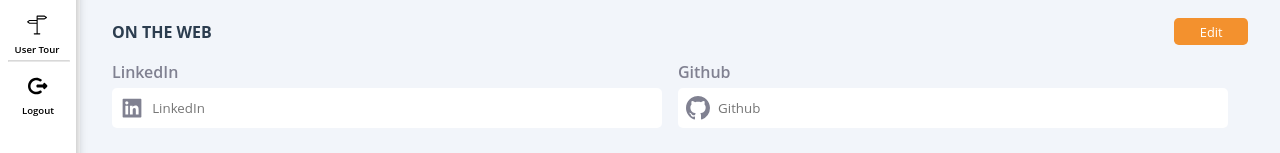
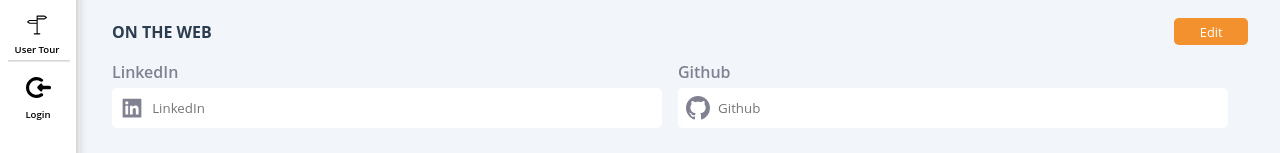
Before and after one commit to CodexX777/cipherschool-profile-page, a React (Create React App) app: page / in a window 1280 px wide. Shown: the part 644-797 px from the top of the page. Built offline with nearby package versions, Linux system fonts and the light colour scheme.

Commit message:
added both authentication components into sidebar component

```diff
--- a/src/components/Sidebar.js
+++ b/src/components/Sidebar.js
@@ -1,4 +1,4 @@
-import React, { useContext } from "react";
+import React, { useContext, useState } from "react";
 import { motion } from "framer-motion";
 import "./Sidebar.css";
 import { FaHome, FaCompass } from "react-icons/fa";
@@ -9,8 +9,12 @@ import { ImBooks } from "react-icons/im";
 import { RiUserFollowFill } from "react-icons/ri";
 import { BsDiscord } from "react-icons/bs";
 import Backdrop from "./Backdrop";
-import { sideBarContext } from "../context/sideBarContext";
+// import { sideBarContext } from "../context/sideBarContext";
+import { AuthContext } from "../context/AuthContext";
+import SignUpForm from "./UIElements/SignUpForm";
+import LoginForm from "./UIElements/LoginForm";
 
+import axios from "axios";
 
 const routes = [
   {
@@ -95,8 +99,9 @@ const routes = [
 ];
 
 const Sidebar = () => {
-
-    const sideBarGlobal=useContext(sideBarContext);
+  const [showAuthModal, setShowAuthModal] = useState(false);
+  const [authState, setAuthState] = useState(true); //login = false
+  const auth = useContext(AuthContext);
 
   const custStyle = {
     flexDirection: "column",
@@ -111,15 +116,105 @@ const Sidebar = () => {
     fontWeight: "600",
   };
 
+  const authSubmitHandler = async (event, { resetForm }) => {
+    // console.log(event);
+    try {
+      let user;
+      if (authState) {
+        //signup
+        axios
+          .post(`${process.env.REACT_APP_BACKEND_URL}/api/user/signup`, event, {
+            headers: {
+              "Content-Type": "application/json",
+            },
+          })
+          .then((response) => {
+            user=response.data;
+            console.log(user);
+            auth.login(
+              user.uid,
+              user.token,
+              user.FirstName,
+              user.LastName,
+              user.Email,
+              user.Links,
+              user.Interests,
+              user.ProfessionalInfo,
+              user.ExpirationDate,
+              user.ProfilePic,
+              user.AboutMe,
+              user.PhoneNo
+            );
+          })
+          .catch((error) => {
+            console.log(error);
+          });
+
+      } else {
+        //login
+        axios
+          .post(`${process.env.REACT_APP_BACKEND_URL}/api/user/login`, event, {
+            headers: {
+              "Content-Type": "application/json",
+            },
+          })
+          .then((response) => {
+            user=response.data;
+            auth.login(
+              user.uid,
+              user.token,
+              user.FirstName,
+              user.LastName,
+              user.Email,
+              user.Links,
+              user.Interests,
+              user.ProfessionalInfo,
+              user.ExpirationDate,
+              user.ProfilePic,
+              user.AboutMe,
+              user.PhoneNo
+            );
+          })
+          .catch((error) => {
+            console.log(error);
+          });
+
+      }
+    } catch (error) {}
+
+    resetForm();
+    closeModalHandler();
+  };
+
+  const closeModalHandler = () => {
+    setShowAuthModal(false);
+  };
+
   return (
     <>
-      {sideBarGlobal.sideBarOpen && <Backdrop onClick={sideBarGlobal.sideBarToggle} />}
+      {auth.sideBarOpen && (
+        <Backdrop onClick={auth.sideBarToggle} />
+      )}
 
-      {/* <div className="main-container"> */}
+      {authState ? (
+        <SignUpForm
+          authSubmitHandler={authSubmitHandler}
+          closeModalHandler={closeModalHandler}
+          showAuthModal={showAuthModal}
+          setAuthState={setAuthState}
+        />
+      ) : (
+        <LoginForm
+          authSubmitHandler={authSubmitHandler}
+          closeModalHandler={closeModalHandler}
+          showAuthModal={showAuthModal}
+          setAuthState={setAuthState}
+        />
+      )}
       <motion.div
         animate={{
-            width: sideBarGlobal.sideBarOpen ? "200px" : "60px",
-            padding: sideBarGlobal.sideBarOpen ? "1rem" : "0.5rem",
+          width: auth.sideBarOpen ? "200px" : "60px",
+          padding: auth.sideBarOpen ? "1rem" : "0.5rem",
         }}
         className="sidebar"
       >
@@ -130,12 +225,12 @@ const Sidebar = () => {
                 to={route.path}
                 key={route.name}
                 className="link"
-                  style={!sideBarGlobal.sideBarOpen ? custStyle : {}}
+                style={!auth.sideBarOpen ? custStyle : {}}
               >
                 <div className="icon">{route.icon}</div>
                 <div
                   className="link_name"
-                    style={!sideBarGlobal.sideBarOpen ? custTextStyle : {}}
+                  style={!auth.sideBarOpen ? custTextStyle : {}}
                 >
                   {route.name}
                 </div>
@@ -143,9 +238,11 @@ const Sidebar = () => {
             ))}
           </div>
           <hr></hr>
+          {auth.isLoggedIn ? (
             <div
               className="link logout-btn"
-              style={!sideBarGlobal.sideBarOpen ? custStyle : {}}
+              style={!auth.sideBarOpen ? custStyle : {}}
+              onClick={auth.logout}
             >
               <div className="icon">
                 <svg
@@ -164,15 +261,45 @@ const Sidebar = () => {
               </div>
               <div
                 className="link_name"
-                style={!sideBarGlobal.sideBarOpen ? custTextStyle : {}}
+                style={!auth.sideBarOpen ? custTextStyle : {}}
               >
                 Logout
               </div>
             </div>
+          ) : (
+            <div
+              className="link logout-btn"
+              style={!auth.sideBarOpen ? custStyle : {}}
+              onClick={() => setShowAuthModal(true)}
+            >
+              <div className="icon">
+                <svg
+                  width="25"
+                  height="25"
+                  viewBox="0 0 30 25"
+                  fill="none"
+                  xmlns="http://www.w3.org/2000/svg"
+                >
+                  <path
+                    d="M17.4125 19.7824C18.2594 19.2271 19.4002 19.2365 20.1165 19.9523C20.8801 20.7154 20.864 21.9731 19.9909 22.6079C17.7973 24.2026 15.4602 25 12.9798 25C9.3266 25 6.25 23.8042 3.75 21.4125C1.25 19.0208 0 16.0333 0 12.45C0 10.2 0.572391 8.11667 1.71717 6.2C2.86195 4.28333 4.40657 2.77083 6.35101 1.6625C8.29545 0.554167 10.404 0 12.6768 0C15.206 0 17.6285 0.822203 19.9445 2.46661C20.8192 3.08773 20.8497 4.33987 20.0908 5.09828C19.389 5.7997 18.2709 5.80954 17.4454 5.25888C15.9376 4.25296 14.3564 3.75 12.702 3.75C10.1936 3.75 8.0766 4.61667 6.35101 6.35C4.62542 8.08333 3.76263 10.2 3.76263 12.7C3.76263 15.0333 4.65067 17.0417 6.42677 18.725C8.20286 20.4083 10.2862 21.25 12.6768 21.25C14.3417 21.25 15.9203 20.7608 17.4125 19.7824Z"
+                    fill="currentColor"
+                  ></path>
+                  <path
+                    d="M14.1233 13.9275L17.3288 16.9859C18.1729 17.7913 19.5707 17.193 19.5707 16.0263C19.5707 15.2938 20.1645 14.7 20.897 14.7L28 14.7C29.1046 14.7 30 13.8046 30 12.7L30 12.3C30 11.1954 29.1046 10.3 28 10.3L20.9019 10.3C20.1667 10.3 19.5707 9.70402 19.5707 8.96884C19.5707 7.80031 18.1727 7.19882 17.3243 8.00228L14.1288 11.0283C13.2978 11.8151 13.2953 13.1375 14.1233 13.9275Z"
+                    fill="currentColor"
+                  ></path>
+                </svg>
+              </div>
+              <div
+                className="link_name"
+                style={!auth.sideBarOpen ? custTextStyle : {}}
+              >
+                Login
+              </div>
+            </div>
+          )}
         </section>
       </motion.div>
-
-      {/* </div> */}
     </>
   );
 };
```
Lines whose indentation alone changed are shown as unchanged.
